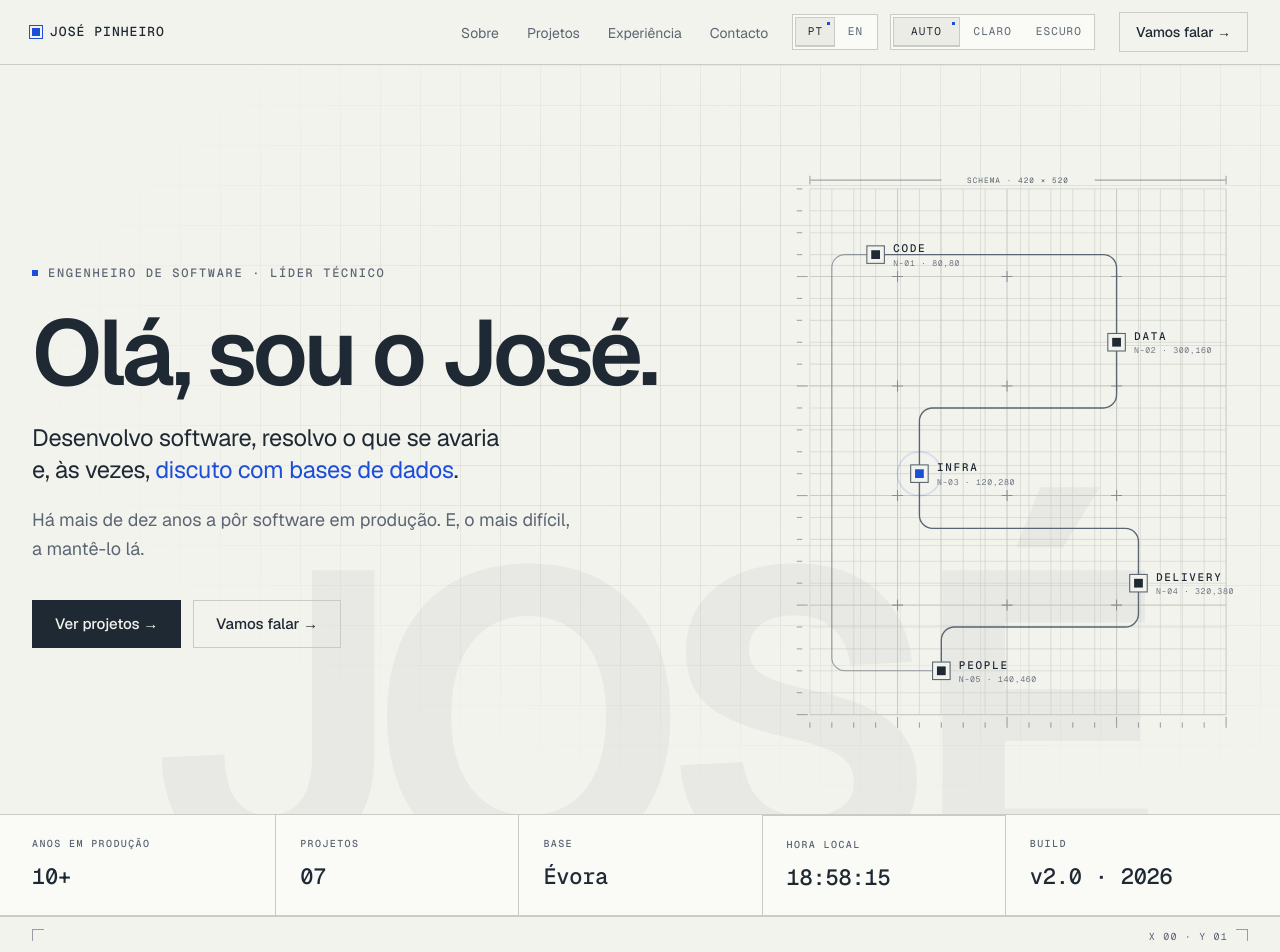
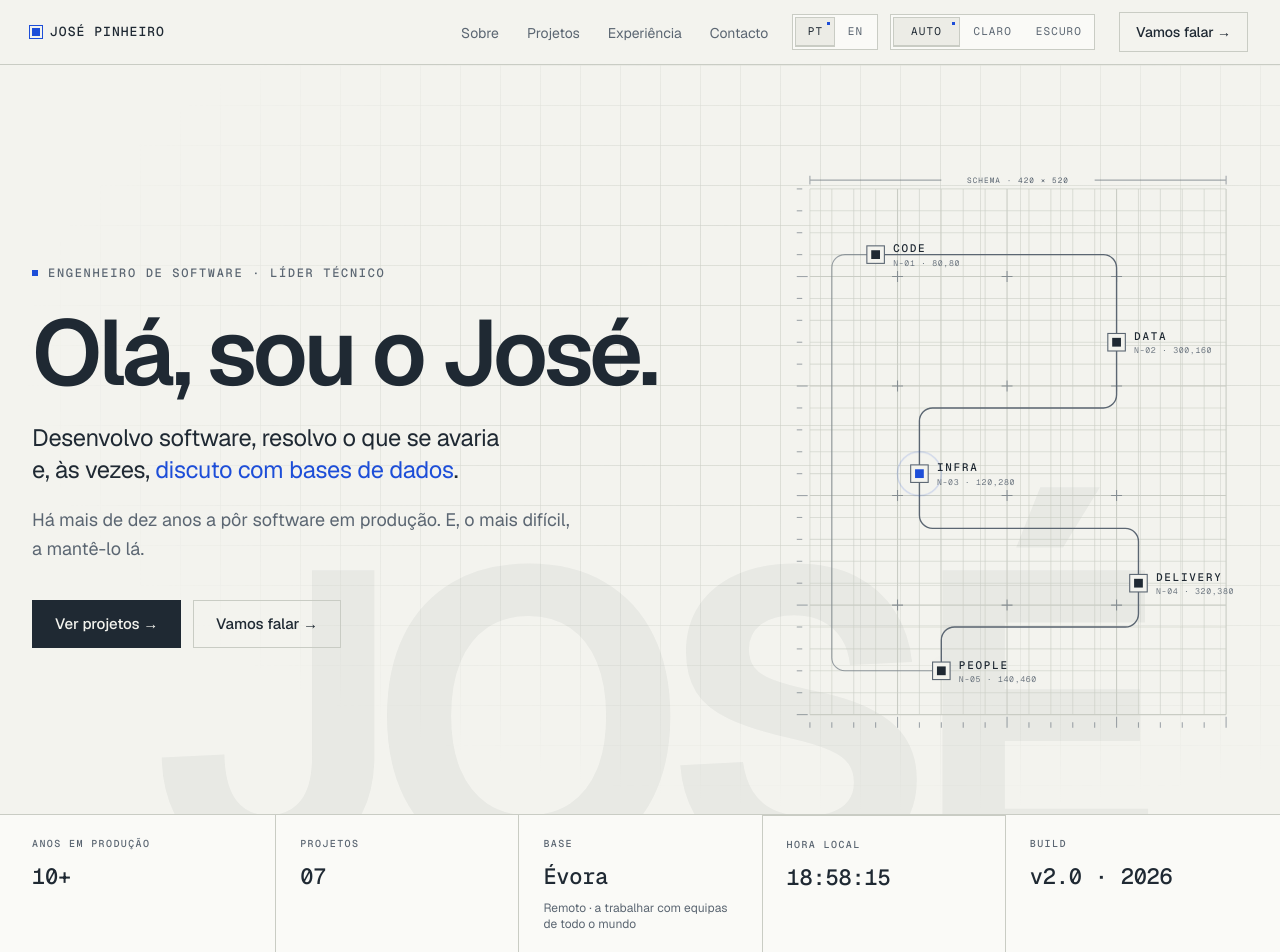
Before and after one commit to pinheirojose/personal-page, a Next.js app: page / in a window 1280 px wide. Shown: the top 952 px of the page. Built offline with nearby package versions, Linux system fonts and the light colour scheme.

Commit message:
content: remote, worldwide note next to Évora (contact strip and readout)

```diff
--- a/components/Contact.tsx
+++ b/components/Contact.tsx
@@ -27,7 +27,10 @@ export function Contact({ copy }: { copy: Copy }) {
           ))}
           <div className="contact-strip__cell">
             <dt className="eyebrow">{copy.locationLabel}</dt>
-            <dd>{copy.location}</dd>
+            <dd>
+              {copy.location}, Portugal
+              <span className="contact-strip__note">{copy.locationNote}</span>
+            </dd>
           </div>
         </dl>
         <ContactForm labels={copy} />
--- a/components/Readout.tsx
+++ b/components/Readout.tsx
@@ -7,7 +7,15 @@ export function Readout({ copy }: { copy: Copy }) {
   const cells = [
     { k: copy.readout.years, v: copy.readout.yearsValue },
     { k: copy.readout.projects, v: String(copy.projects.length).padStart(2, '0') },
-    { k: copy.readout.base, v: copy.location },
+    {
+      k: copy.readout.base,
+      v: (
+        <>
+          {copy.location}
+          <span className="readout__note">{copy.locationNote}</span>
+        </>
+      ),
+    },
     { k: copy.readout.time, v: <Clock /> },
     { k: copy.readout.build, v: BUILD_TAG },
   ];
--- a/locales/en.json
+++ b/locales/en.json
@@ -360,6 +360,7 @@
   ],
   "locationLabel": "LOCATION",
   "location": "Évora",
+  "locationNote": "Remote · working with teams worldwide",
   "formName": "NAME",
   "formEmail": "EMAIL",
   "formMessage": "MESSAGE",
--- a/locales/pt-PT.json
+++ b/locales/pt-PT.json
@@ -341,7 +341,7 @@
   ],
   "contactEyebrow": "CONTACTO / 07",
   "contactTitle": "Tem um projeto em mente?",
-  "contactLead": "Seja um projeto novo, uma oportunidade ou aquele bug que ninguém consegue apanhar, escreva-me. Respondo sempre.",
+  "contactLead": "Seja um projeto novo, uma oportunidade ou aquele bug que ninguém consegue apanhar, fale comigo. Respondo sempre.",
   "contactLinks": [
     {
       "id": "email",
@@ -360,6 +360,7 @@
   ],
   "locationLabel": "LOCALIZAÇÃO",
   "location": "Évora",
+  "locationNote": "Remoto · a trabalhar com equipas de todo o mundo",
   "formName": "NOME",
   "formEmail": "EMAIL",
   "formMessage": "MENSAGEM",
--- a/styles/contact.css
+++ b/styles/contact.css
@@ -21,6 +21,12 @@
 @media (min-width: 960px) {
   .contact-strip { border-right: 1px solid var(--rule); }
   .contact-strip__cell:last-child { border-bottom: 0; }
+}
+.contact-strip__note {
+  display: block;
+  margin-top: 4px;
+  font-size: 0.875rem;
+  color: var(--ink-muted);
 }
 .contact-strip dd {
   font-size: 1.0625rem;
--- a/styles/hero.css
+++ b/styles/hero.css
@@ -157,6 +157,16 @@ html.motion .schema-ring { opacity: 0; animation-delay: 1.3s; }
   overflow-wrap: anywhere;
 }
 .clock { display: inline-block; min-width: 8ch; }
+.readout__note {
+  display: block;
+  margin-top: 6px;
+  font-family: var(--font-sans);
+  font-size: 0.75rem;
+  font-weight: 400;
+  letter-spacing: 0;
+  line-height: 1.35;
+  color: var(--ink-muted);
+}
 
 @media (min-width: 960px) {
   .readout__grid { grid-template-columns: repeat(5, minmax(0, 1fr)); }
```
Also changed, not shown: 1 other file (tests, documents, lock files or other folders).
